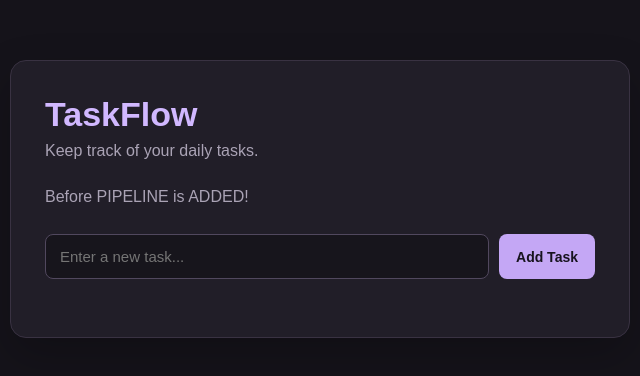
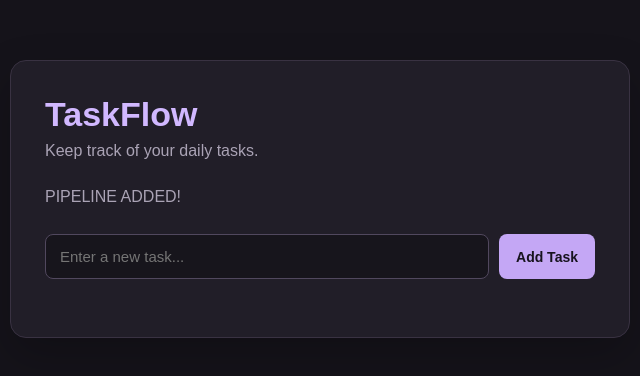
Before and after one commit to Aliaster2065/TaskFlow, a website: page public/index.html in a window 1280 px wide. Shown: the full height of the page, 320-960 px from the left. Drawn offline with Linux system fonts and the light colour scheme; no server answers.

Commit message:
Update subtitle to reflect pipeline addition

```diff
--- a/public/index.html
+++ b/public/index.html
@@ -11,7 +11,7 @@
     <div class="container">
         <h1>TaskFlow</h1>
         <p class="subtitle">Keep track of your daily tasks.</p>
-<p class="subtitle">Before PIPELINE is ADDED!</p>
+<p class="subtitle">PIPELINE ADDED!</p>
 
         <form id="task-form">
             <input
```
